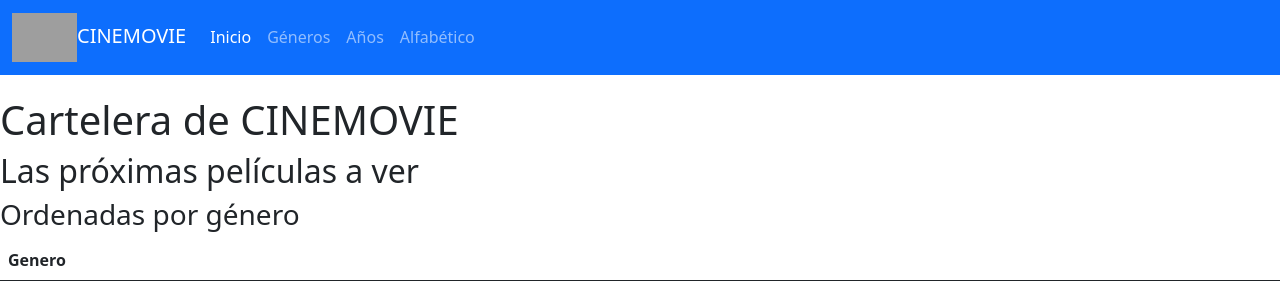
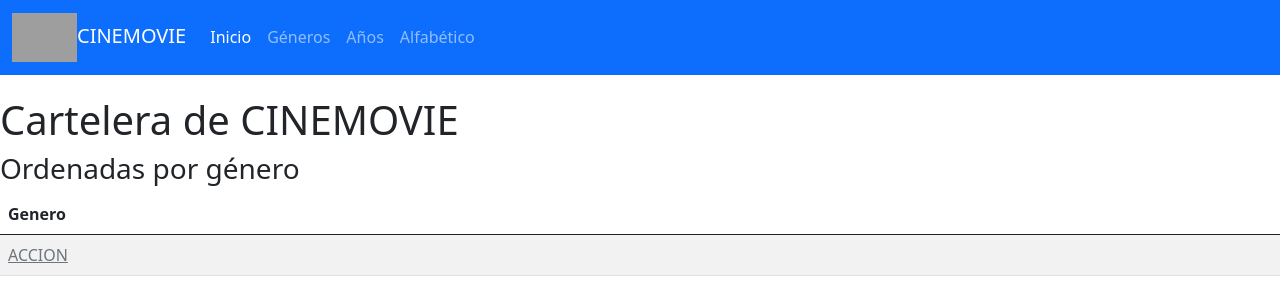
Before and after one commit to Naraka28/Desarrollo4, a Flask app: page /generos in a window 1280 px wide. Shown: the top 281 px of the page. Run offline with Flask 3, Linux system fonts and the light colour scheme; grey boxes are pictures that could not be loaded.

Commit message:
change of title
	# Please enter the commit message for your changes. Lines starting

```diff
--- a/cartelera/templates/alfabetico.html
+++ b/cartelera/templates/alfabetico.html
@@ -5,7 +5,6 @@
 {% block body %}
 <div style="padding-top: 6rem;">
     <h1>Cartelera de CINEMOVIE</h1>
-    <h2>Las próximas películas a ver</h2>
     <h3>Ordenadas alfabeticamente</h3>
     <table class="table table-striped">
         <thead>
--- a/cartelera/templates/anios.html
+++ b/cartelera/templates/anios.html
@@ -5,7 +5,6 @@
 {% block body %}
 <div style="padding-top: 6rem;">
     <h1>Cartelera de CINEMOVIE</h1>
-    <h2>Las próximas películas a ver</h2>
     <h3>Ordenadas por Año</h3>
     <table class="table table-striped">
         <thead>
--- a/cartelera/templates/generos.html
+++ b/cartelera/templates/generos.html
@@ -5,7 +5,6 @@
 {% block body %}
 <div style="padding-top: 6rem;">
     <h1>Cartelera de CINEMOVIE</h1>
-    <h2>Las próximas películas a ver</h2>
     <h3>Ordenadas por género</h3>
     <table class="table table-striped">
         <thead>
--- a/cartelera/templates/pagina_año.html
+++ b/cartelera/templates/pagina_año.html
@@ -6,7 +6,6 @@
 {% block body %}
 <div style="padding-top: 6rem;">
     <h1>Cartelera de CINEMOVIE</h1>
-    <h2>Las próximas películas a ver</h2>
     <h3>Ordenadas por Año</h3>
     <table class="table table-striped">
         <thead>
--- a/cartelera/templates/pagina_genero.html
+++ b/cartelera/templates/pagina_genero.html
@@ -5,8 +5,8 @@
 {% block body %}
 <div style="padding-top: 6rem;">
     <h1>Cartelera de CINEMOVIE</h1>
-    <h2>Las próximas películas a ver</h2>
     <h3>Ordenadas por género</h3>
+
     <table class="table table-striped">
         <thead>
           <th>Genero</th>
--- a/cartelera/templates/pagina_letra.html
+++ b/cartelera/templates/pagina_letra.html
@@ -6,7 +6,7 @@
 {% block body %}
 <div style="padding-top: 6rem;">
     <h1>Cartelera de CINEMOVIE</h1>
-    <h2>Las próximas películas a ver</h2>
+
     <h3>Ordenadas por letra</h3>
     <table class="table table-striped">
         <thead>
```
Also changed, not shown: 1 other file.
